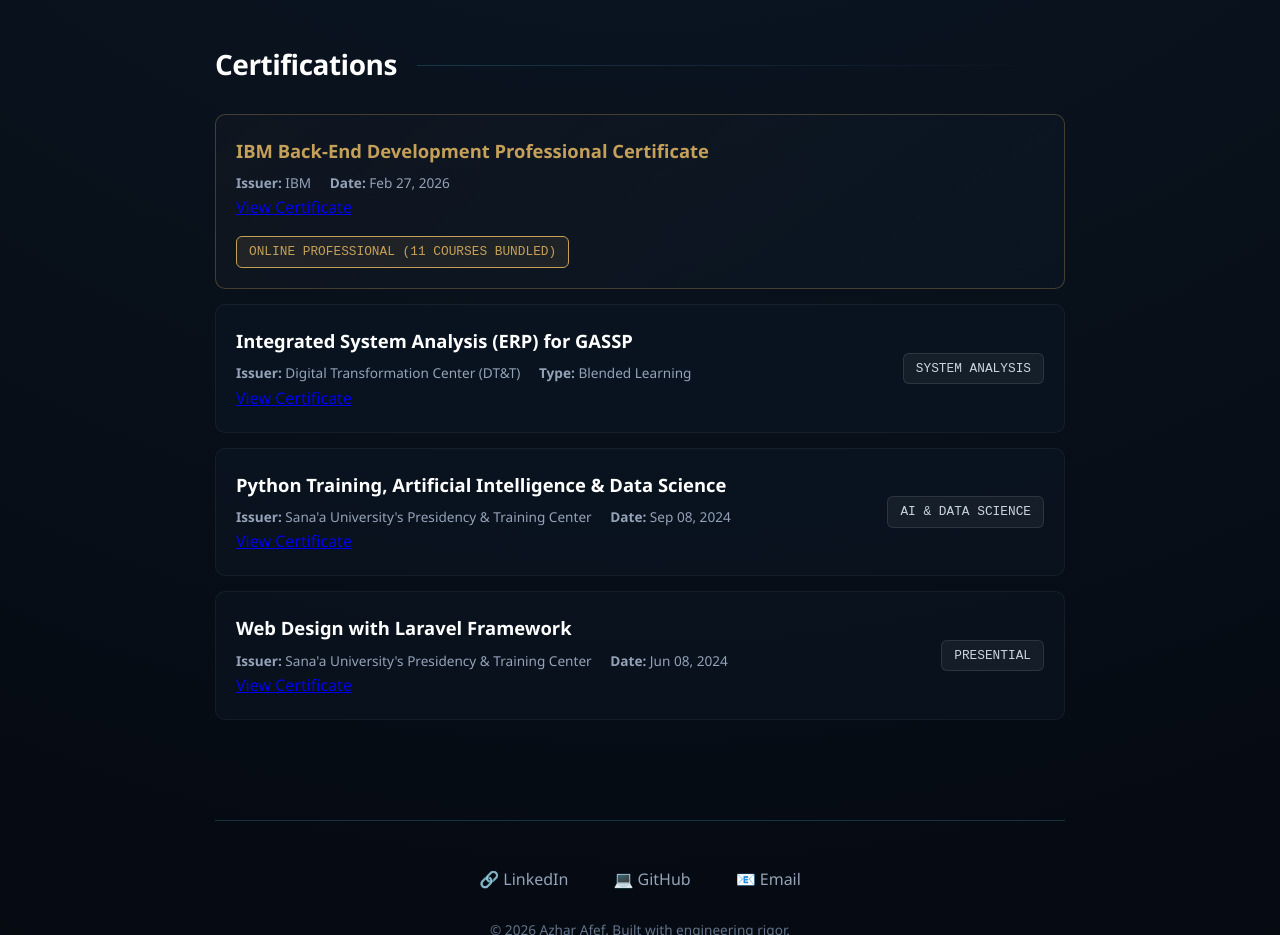
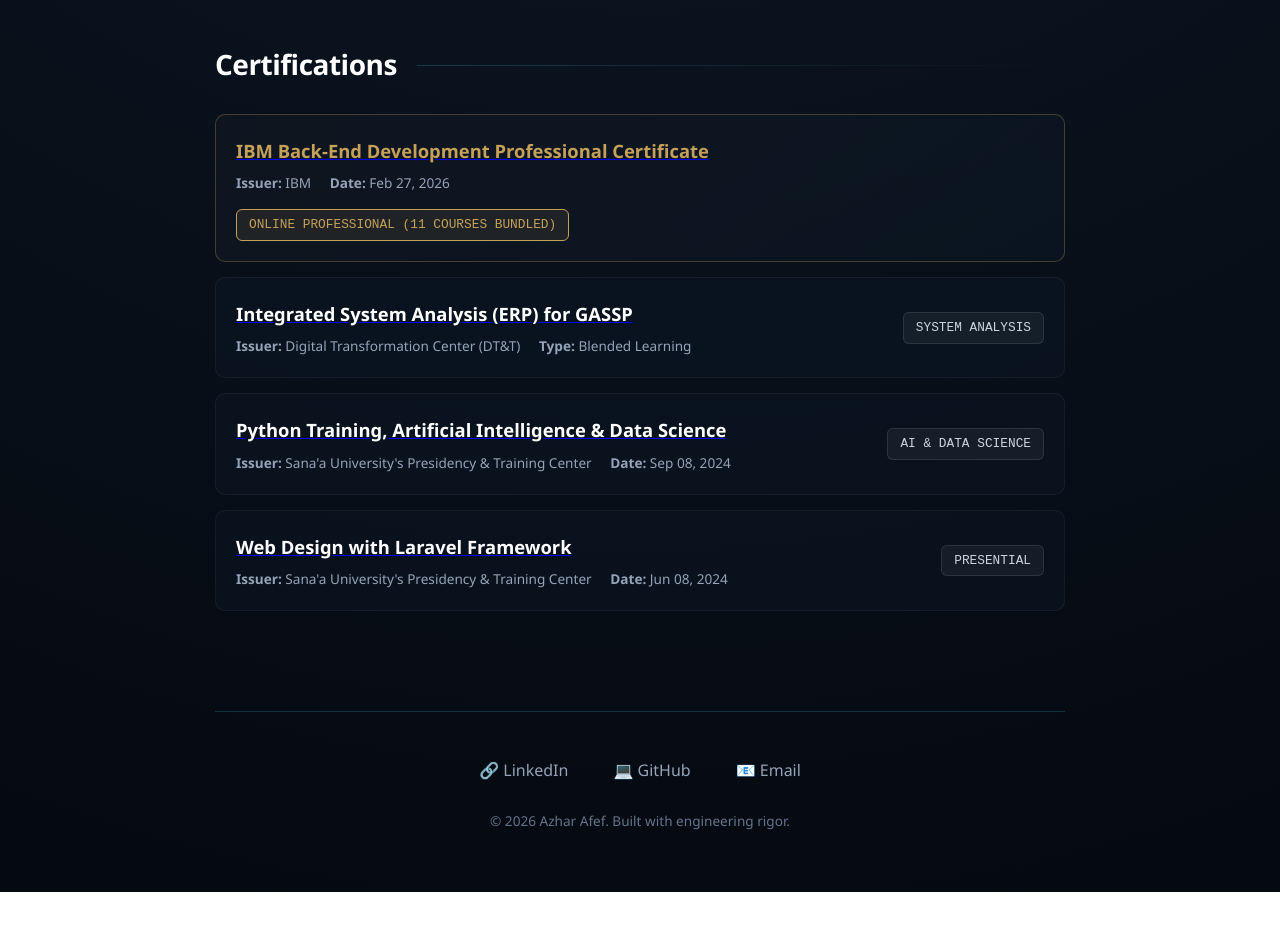
Before and after one commit to AAA4040/aaa4040.github.io, a plain HTML site: page index.html in a window 1280 px wide. Shown: the part 2580-3515 px from the top of the page. After the commit the page ends 3472 px from the top, so only its background shows below. Drawn offline with Linux system fonts and the light colour scheme.

Commit message:
Update index.html

```diff
--- a/index.html
+++ b/index.html
@@ -424,46 +424,51 @@
             <div class="certifications-list">
                 <div class="cert-card featured">
                     <div class="cert-info">
-                        <h3>IBM Back-End Development Professional Certificate</h3>
+                        <a href="https://www.coursera.org/account/accomplishments/professional-cert/ZVWZXBG3O7W7?utm_source=link&utm_medium=certificate&utm_content=cert_image&utm_campaign=sharing_cta&utm_product=prof" target="_blank" rel="noopener noreferrer" class="cert-link">
+                    <h3>IBM Back-End Development Professional Certificate</h3>
+                            </a>
                         <div class="cert-meta">
                             <span><strong>Issuer:</strong> IBM</span>
                             <span><strong>Date:</strong> Feb 27, 2026</span>
                         </div>
-                        <a href="https://www.coursera.org/account/accomplishments/professional-cert/ZVWZXBG3O7W7?utm_source=link&utm_medium=certificate&utm_content=cert_image&utm_campaign=sharing_cta&utm_product=prof" target="_blank" rel="noopener noreferrer" class="cert-link">View Certificate</a>
-                    </div>
+                        </div>
                     <div class="cert-badge">Online Professional (11 Courses Bundled)</div>
                 </div>
                 <div class="cert-card">
                     <div class="cert-info">
+                        <a href="https://drive.google.com/file/d/1A9Y_SqpGl5K-MkLtZ88JMtRWFzujllfW/view?usp=drivesdk" target="_blank" rel="noopener noreferrer" class="cert-link">
+
                         <h3>Integrated System Analysis (ERP) for GASSP</h3>
+                            </a>
                         <div class="cert-meta">
                             <span><strong>Issuer:</strong> Digital Transformation Center (DT&T)</span>
                             <span><strong>Type:</strong> Blended Learning</span>
                         </div>
-                        <a href="https://drive.google.com/file/d/1A9Y_SqpGl5K-MkLtZ88JMtRWFzujllfW/view?usp=drivesdk" target="_blank" rel="noopener noreferrer" class="cert-link">View Certificate</a>
-                    </div>
+                         </div>
                     <div class="cert-badge">System Analysis</div>
                 </div>
                 <div class="cert-card">
                     <div class="cert-info">
+                        <a href="https://drive.google.com/file/d/1HGD8fvuFdZRctcDEm1pHbp8qc6hHEThz/view?usp=drivesdk" target="_blank" rel="noopener noreferrer" class="cert-link">
                         <h3>Python Training, Artificial Intelligence & Data Science</h3>
+                            </a>
                         <div class="cert-meta">
                             <span><strong>Issuer:</strong> Sana'a University's Presidency & Training Center</span>
                             <span><strong>Date:</strong> Sep 08, 2024</span>
                         </div>
-                        <a href="https://drive.google.com/file/d/1HGD8fvuFdZRctcDEm1pHbp8qc6hHEThz/view?usp=drivesdk" target="_blank" rel="noopener noreferrer" class="cert-link">View Certificate</a>
-                    </div>
+                        </div>
                     <div class="cert-badge">AI & Data Science</div>
                 </div>
                 <div class="cert-card">
                     <div class="cert-info">
+                        <a href="https://drive.google.com/file/d/1awYoPUCGOS74GsdXyLrXBIJPL2LQl576/view?usp=drivesdk" target="_blank" rel="noopener noreferrer" class="cert-link">
                         <h3>Web Design with Laravel Framework</h3>
+                            </a>
                         <div class="cert-meta">
                             <span><strong>Issuer:</strong> Sana'a University's Presidency & Training Center</span>
                             <span><strong>Date:</strong> Jun 08, 2024</span>
                         </div>
-                        <a href="https://drive.google.com/file/d/1awYoPUCGOS74GsdXyLrXBIJPL2LQl576/view?usp=drivesdk" target="_blank" rel="noopener noreferrer" class="cert-link">View Certificate</a>
-                    </div>
+                         </div>
                     <div class="cert-badge">Presential</div>
                 </div>
             </div>
```
